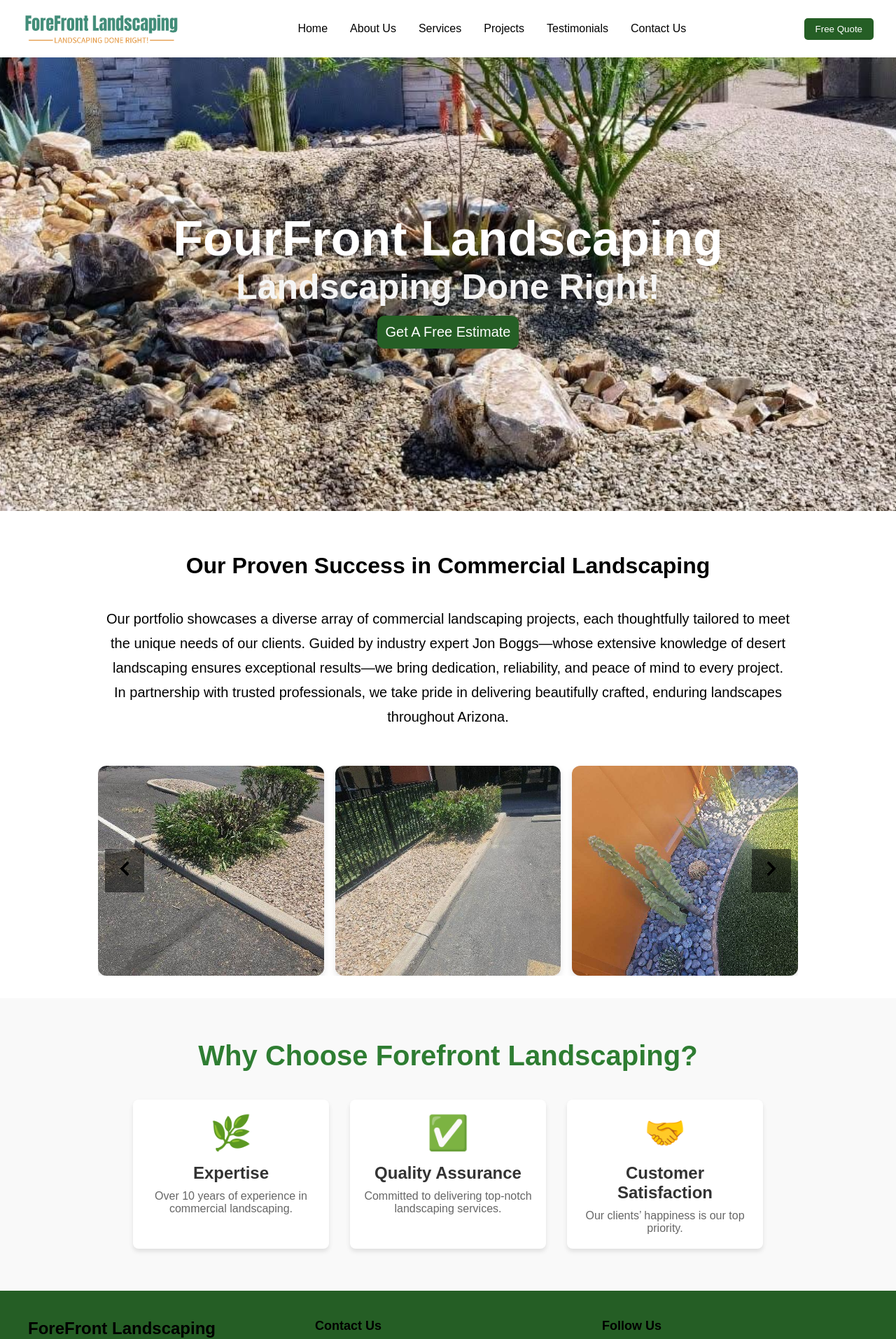
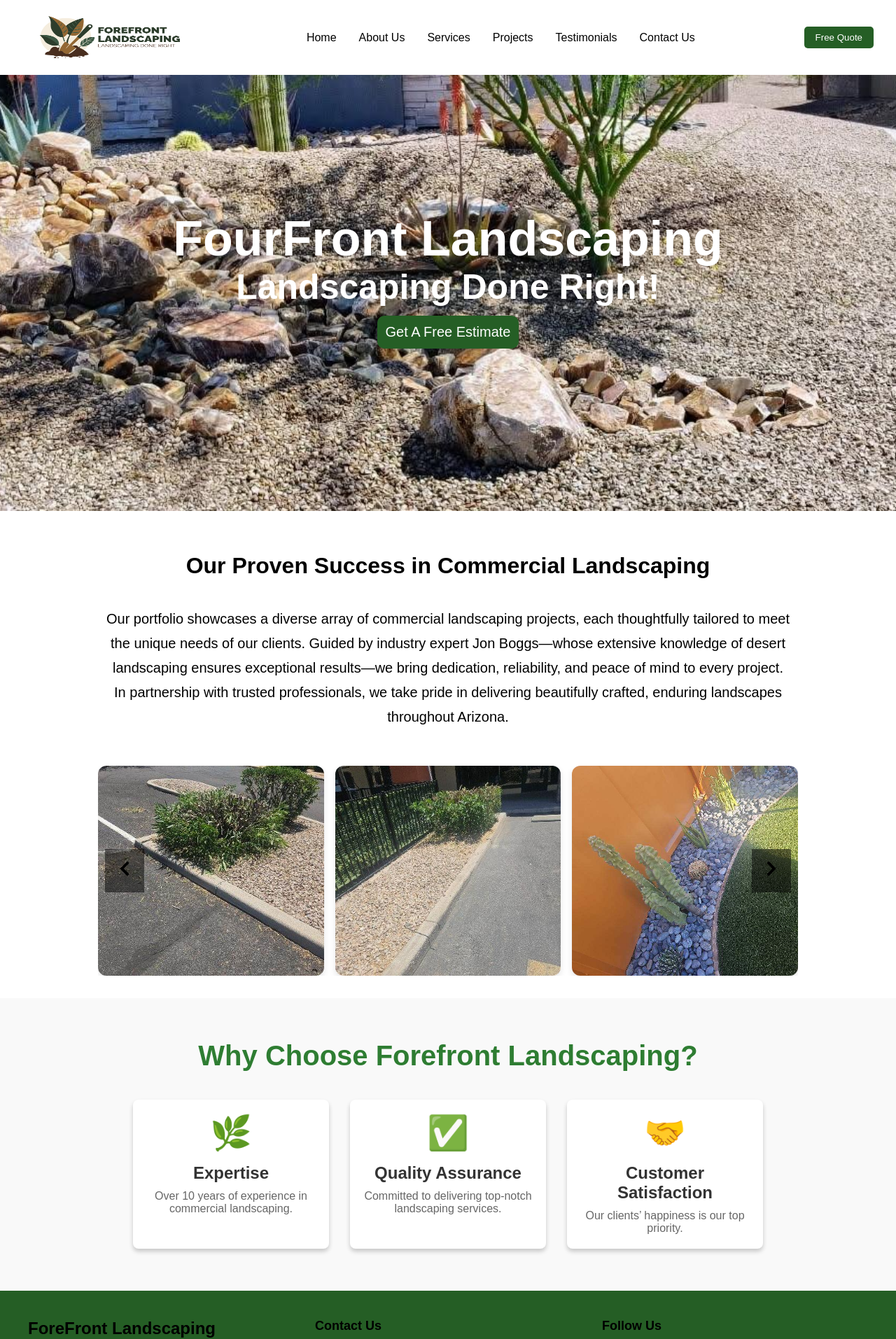
Before and after one commit to bkwilliamsmerncode/commercial-landscaping, a React (Create React App) app: page / in a window 1280 px wide. Shown: the top 1913 px of the page at 70% size. Built offline with nearby package versions, Linux system fonts and the light colour scheme.

Commit message:
got rid of scrollbars, changed the logo, made some minor tweeks

```diff
--- a/src/Components/Choose Us/ChooseUs.css
+++ b/src/Components/Choose Us/ChooseUs.css
@@ -22,7 +22,7 @@
     border-radius: 8px;
     padding: 20px;
     width: 280px;
-    box-shadow: 0 4px 6px rgba(0, 0, 0, 0.1);
+    box-shadow: 0 4px 6px rgba(0, 0, 0, 0.2);
   }
 
   .reason .icon {
--- a/src/Components/FreeEstimate/FreeEstimate.css
+++ b/src/Components/FreeEstimate/FreeEstimate.css
@@ -11,7 +11,7 @@
   background: white;
   border-radius: 16px;
   padding: 40px;
-  box-shadow: 0 10px 30px rgba(0, 0, 0, 0.1);
+  /* box-shadow: 0 10px 30px rgba(0, 0, 0, 0.1); */
   text-align: center;
 }
 
--- a/src/Components/Home/HomeContent.css
+++ b/src/Components/Home/HomeContent.css
@@ -30,7 +30,7 @@
 }
 
 .companySlogan {
-    color: whitesmoke;
+    color: white;
     font-size: 50px;
     font-weight: bold;
 }
--- a/src/Components/Home/HomeContent.jsx
+++ b/src/Components/Home/HomeContent.jsx
@@ -1,16 +1,25 @@
-import React from 'react'
+import React, { useState } from 'react';
 import "./HomeContent.css"
+import Modal from '../Modal/Modal';
 
 const HomeContent = () => {
+
+const [showModal, setShowModal] = useState(false);
+
+const handleModal = () => {
+  setShowModal(!showModal);
+}
+
   return (
     <>
+    {showModal && <Modal onClose={handleModal} />}
     <div className='xlscreens'>
       <div className='homeMain'>
         <div className='hero'>
 <div className="heroText">
   <div className="companyName">FourFront Landscaping</div>
   <div className="companySlogan">Landscaping Done Right!</div>
-  <button className='formBtn'>Get A Free Estimate</button>
+  <button className='formBtn'  onClick={handleModal}>Get A Free Estimate</button>
 </div>
         </div>
         </div>
--- a/src/Components/Navbar/Navbar.css
+++ b/src/Components/Navbar/Navbar.css
@@ -18,8 +18,8 @@
   }
 
   .logo {
-  width: 225px;
-  height: 50px;
+  width: 250px;
+  height: 75px;
   }
 
   .nav-links {
--- a/src/global.css
+++ b/src/global.css
@@ -4,6 +4,15 @@
     box-sizing: border-box;
     font-family: Arial, Helvetica, sans-serif;
     color: black;
+  }
+
+  * {
+    scrollbar-width: none; /* Firefox */
+    -ms-overflow-style: none; /* IE and Edge */
+  }
+
+  *::-webkit-scrollbar {
+    display: none; /* Chrome, Safari, Opera */
   }
 
   .xlscreens {
```
Also changed, not shown: src/Assets/logo.png.
